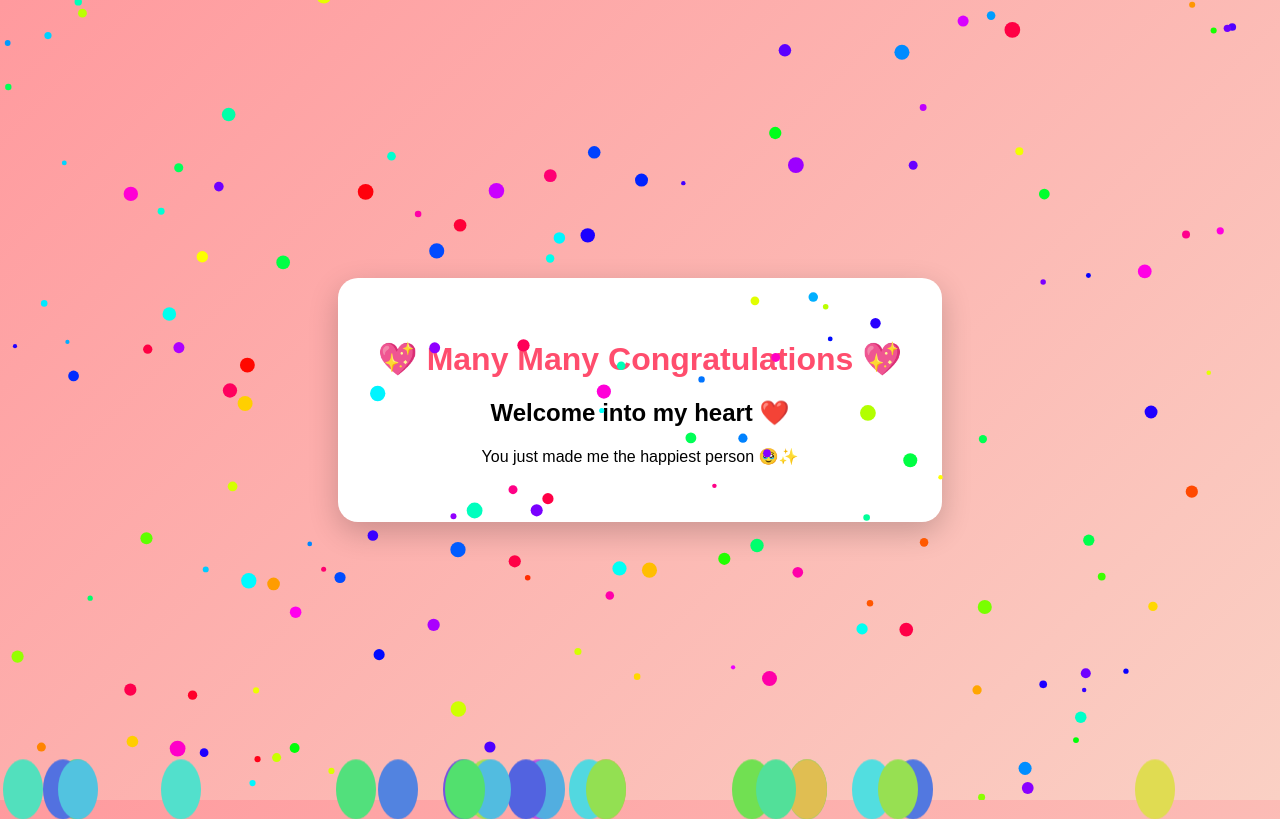
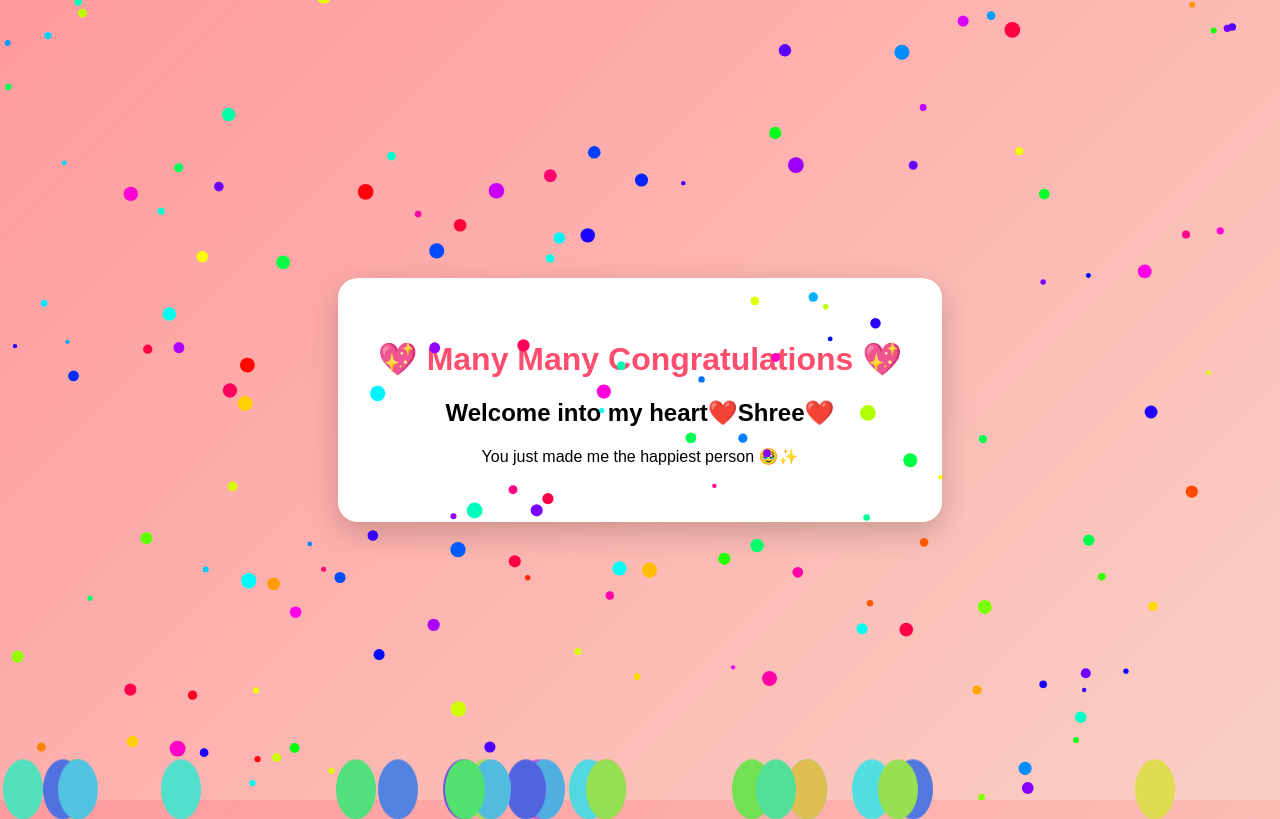
Before and after one commit to abusaddevops-hub/love-site, a plain HTML site: page index.html in a window 1280 px wide. Both pictures are taken after a click on the button "Yes 💖". Drawn offline with Linux system fonts and the light colour scheme.

Commit message:
Update index.html

```diff
--- a/index.html
+++ b/index.html
@@ -91,7 +91,7 @@ setInterval(moveNo, 800);
 document.getElementById("yes").addEventListener("click", () => {
   document.querySelector(".card").innerHTML = `
     <h1>💖 Many Many Congratulations 💖</h1>
-    <h2>Welcome into my heart ❤️</h2>
+    <h2>Welcome into my heart❤️Shree❤️</h2>
     <p>You just made me the happiest person 🥹✨</p>
   `;
   startCelebration();
```
